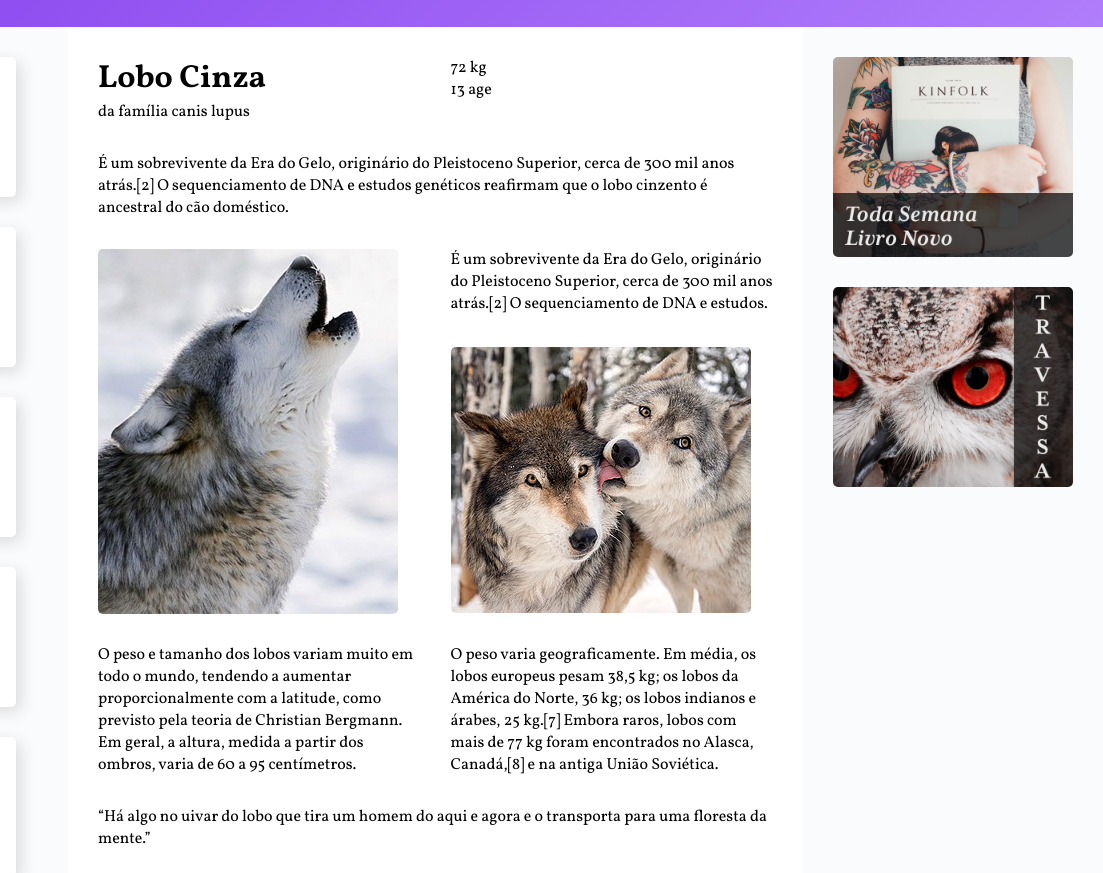
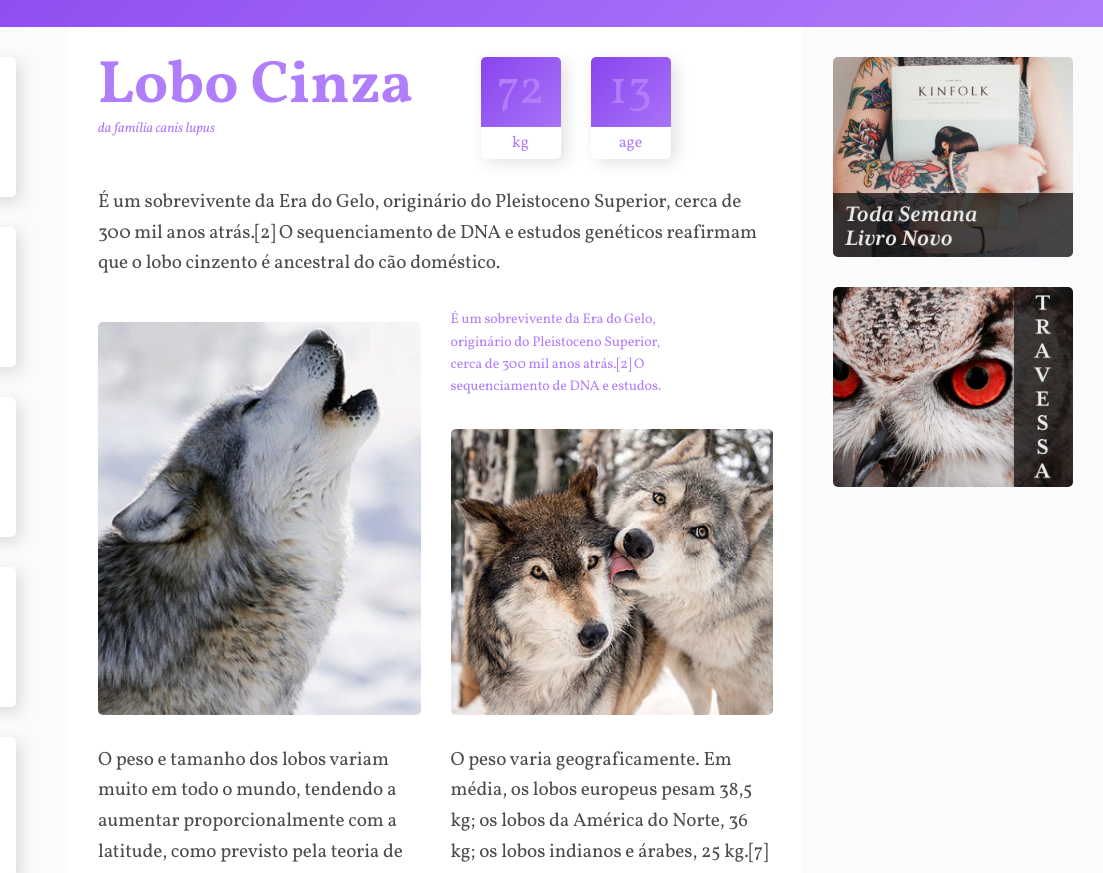
Before and after one commit to Lucasantos-S/Grid-layout, a plain HTML site: page index.html in a window 1280 px wide. Shown: the part 78-951 px from the top of the page, 177-1280 px from the left. Drawn offline with Linux system fonts and the light colour scheme.

Commit message:
projeto desktop finalizado

```diff
--- a/css/style.css
+++ b/css/style.css
@@ -17,6 +17,7 @@ a {
 
 img {
     max-width: 100%;
+    width: 100%;
     display: block;
     border-radius: 5px;
 }
@@ -119,8 +120,112 @@ img {
 
 /*---ESTILO CONTED---*/
 
+p {
+    font-size: 1.2rem;
+    line-height: 1.6;
+    letter-spacing: -0.005em;
+    color: rgba( 0,0,0,.7);
+}
+.informacoes p + p {
+    margin-top: 30px;
+}
+
+/*----TITULO----*/
+
+.titulo{
+    color: #b07dfb;
+
+}
+
+.titulo h1 {
+    font-size: 3.75em;
+    line-height: 1;
+    font-weight: 700;
+}
 
 
+.titulo span {
+    font-size: 0.875em;
+    font-style: italic;
+}
+
+/*---CARACTERISTICAS---*/
+
+.caracteristicas {
+    display: flex;
+    align-items: flex-start;
+    grid-gap: 30px;
+}
+.caracteristicas > div {
+    width: 80px;
+    text-align: center;
+    background: linear-gradient(135deg, #8844ee, #b07dfb);
+    border-radius: 5px;
+    box-shadow: 5px 5px 15px 0px rgba( 44,44,44,0.15);
+    position: relative;
+
+}
+
+.caracteristicas > div:first-child {
+    margin-left: 30px;
+
+}
+.caracteristicas span {
+    display: block;
+    color: #b07dfb;
+}
+
+.numero{
+    color: #b07dfb;
+    font-size: 3em;
+    line-height: 1;
+    margin: 10px auto;
+}
+.rotulo {
+    background: #fff;
+    border-radius: 0 0 5px 5px;
+    padding: 5px 0;
+    position: relative;
+    top: 2px;
+}
+
+.destaque{
+    font-size: 0.875em;
+    color: #b07dfb;
+    max-width: 16em;
+}
+
+.citacao, .atributos {
+    align-self: start;
+    padding: 30px;
+    border-radius: 5px;
+    box-shadow: 5px 5px 15px 0 rgba( 44,44,44,0.15);
+    background: linear-gradient(135deg, #8844ee, #b07dfb);
+
+}
+
+.citacao p {
+    font-size: 1.5em;
+    font-style: italic;
+    text-align: center;
+    max-width: 500px;
+    margin: 0 auto;
+    color: #fff;
+
+
+}
+
+.atributos li {
+    color: #fff;
+    font-family: Courier, monospace;
+    font-size: 1.125em;
+    padding: 15px;
+
+
+}
+.atributos li + li {
+    border-top: 2PX solid #b07dfb;
+}
 
 /*---ANUNCIOS---*/
 .anuncios {
@@ -130,6 +235,7 @@ img {
     align-content: start;
     padding: 30px;
     grid-gap: 30px;
+
 }
 
 /*---FOOTER----*/
--- a/index.html
+++ b/index.html
@@ -53,7 +53,7 @@
 
             <img class="imagem-1" src="img/wolf1.jpg" alt="wolf 1">
 
-            <p>É um sobrevivente da Era do Gelo, originário do Pleistoceno Superior, cerca de 300 mil anos atrás.[2] O sequenciamento de DNA e estudos.</p>
+            <p class="destaque">É um sobrevivente da Era do Gelo, originário do Pleistoceno Superior, cerca de 300 mil anos atrás.[2] O sequenciamento de DNA e estudos.</p>
 
             <img class="imagem-2" src="img/wolf2.jpg" alt="wolf 2">
 
@@ -74,7 +74,7 @@
                 <li>Família: Lupus</li>
             </ul>
 
-            <div>
+            <div class="informacoes">
                 <p>É um sobrevivente da Era do Gelo, originário do Pleistoceno Superior, cerca de 300 mil anos atrás.[2] O sequenciamento de DNA e estudos genéticos reafirmam que o lobo cinzento é ancestral do cão doméstico.</p>
                 <p>É um sobrevivente da Era do Gelo, originário do Pleistoceno Superior, cerca de 300 mil anos atrás.[2] O sequenciamento de DNA e estudos genéticos reafirmam que o lobo cinzento é ancestral do cão doméstico.</p>
             </div>
```
